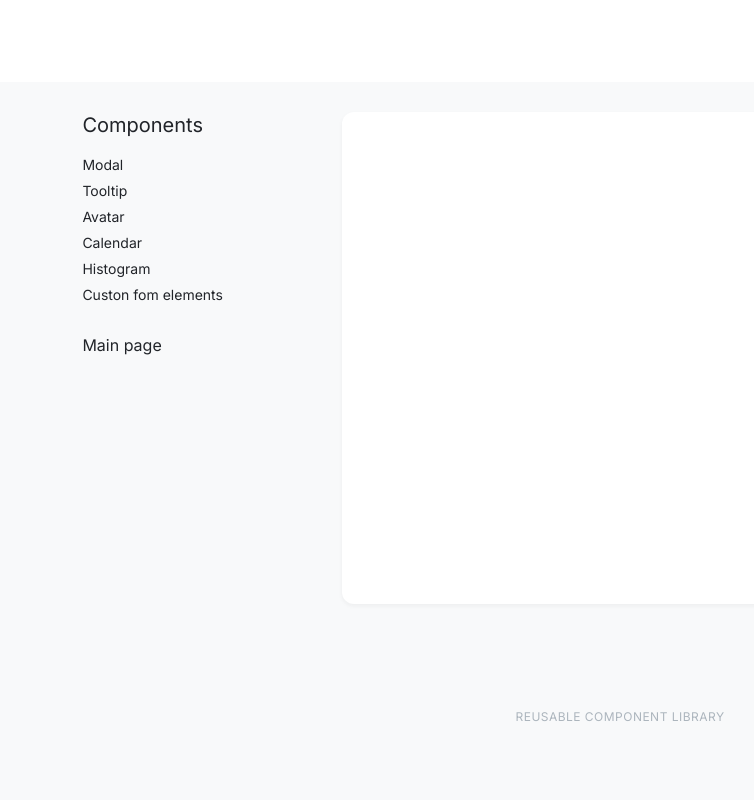
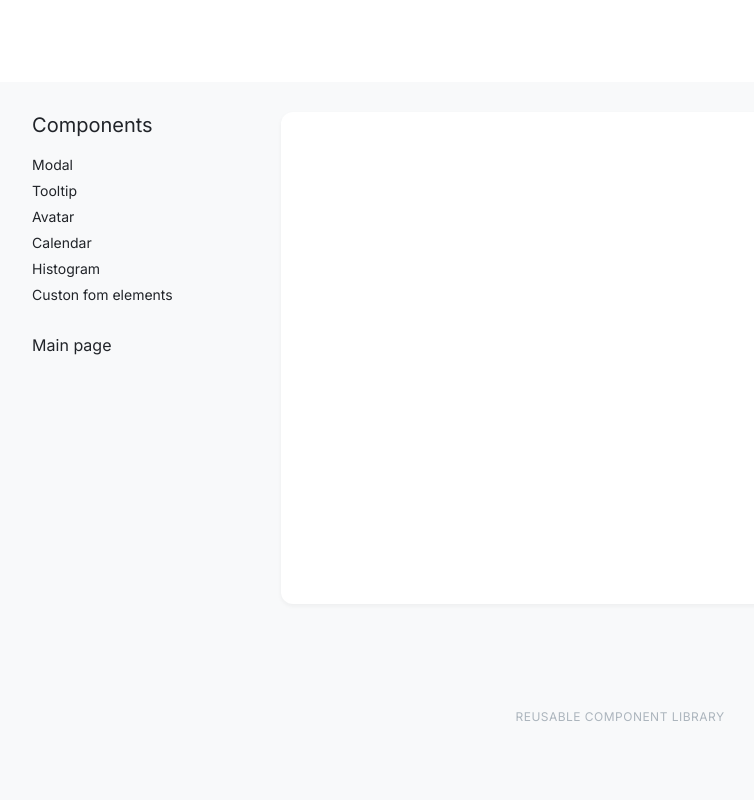
Before and after one commit to js-tasks-ru/htmlcss-20220616_fed-sav, a website: page pages/template.html in a window 1280 px wide. Shown: the whole page, without its empty margins (20-774 px from the left). Drawn offline with Linux system fonts and the light colour scheme.

Commit message:
обновил темплейт

```diff
--- a/components/footer/footer.css
+++ b/components/footer/footer.css
@@ -24,11 +24,10 @@
 }
 
 .footer_template {
-    height: 166px;
-    grid-area: footer;
-    display: flex;
-    align-items: center;
-    justify-content: center;
+    background-color: var(--grey-1)
+}
+
+.footer__caption-txt {
     font-family: 'Inter';
     font-style: normal;
     font-weight: 500;
@@ -37,5 +36,4 @@
     letter-spacing: 0.04em;
     text-transform: uppercase;
     color: var(--grey-3);
-    background-color: var(--grey-1)
 }
--- a/components/header/header.css
+++ b/components/header/header.css
@@ -15,8 +15,5 @@
 }
 
 .header_template {
-    height: 82px;
-    grid-area: header;
     background: var(--white);
-    padding: 0;
 }
--- a/components/page/page.css
+++ b/components/page/page.css
@@ -8,3 +8,17 @@
                          'main'
                          'footer';
 }
+
+.page__footer {
+    height: 166px;
+    grid-area: footer;
+    display: flex;
+    align-items: center;
+    justify-content: center;
+}
+
+.page__header {
+    height: 82px;
+    grid-area: header;
+    padding: 0;
+}
--- a/components/template/template.css
+++ b/components/template/template.css
@@ -3,34 +3,33 @@
     display: grid;
     grid-template-columns: 1fr 4fr ;
     gap: 56px;
-    padding: 0 8% 0 8%;
 }
 
-.content__sidebar {
+.sidebar {
     display: flex;
     flex-direction: column;
 }
 
-.content__text {
+.sidebar__text {
     font-family: 'Inter';
     font-style: normal;
     font-weight: 400;
     color: var(--black);
 }
 
-.content__text_title {
+.sidebar__text_title {
     font-size: 20px;
     line-height: 26px;
     padding-bottom: 14px;
 }
 
-.content__text_name {
+.sidebar__text_name {
     font-size: 14px;
     line-height: 22px;
     padding: 2px 0 2px 0;
 }
 
-.content__text_mainPage {
+.sidebar__text_mainPage {
     padding-top: 28px;
 }
 
--- a/pages/template.html
+++ b/pages/template.html
@@ -8,22 +8,26 @@
     <title>Template</title>
 </head>
 <body>
-    <div class="page_template">
-        <div class="header header_template"></div>
-        <div class="content">
-            <div class="content__sidebar">
-                <div class="content__text content__text_title">Components</div>
-                <div class="content__text content__text_name">Modal</div>
-                <div class="content__text content__text_name">Tooltip</div>
-                <div class="content__text content__text_name">Avatar</div>
-                <div class="content__text content__text_name">Calendar</div>
-                <div class="content__text content__text_name">Histogram</div>
-                <div class="content__text content__text_name">Custon fom elements</div>
-                <div class="content__text content__text_mainPage">Main page</div>
+    <div class="page">
+        <div class="page_template">
+            <div class="page__header header_template"></div>
+            <div class="content">
+                <div class="container">
+                    <div class="sidebar">
+                        <div class="sidebar__text sidebar__text_title">Components</div>
+                        <div class="sidebar__text sidebar__text_name">Modal</div>
+                        <div class="sidebar__text sidebar__text_name">Tooltip</div>
+                        <div class="sidebar__text sidebar__text_name">Avatar</div>
+                        <div class="sidebar__text sidebar__text_name">Calendar</div>
+                        <div class="sidebar__text sidebar__text_name">Histogram</div>
+                        <div class="sidebar__text sidebar__text_name">Custon fom elements</div>
+                        <div class="sidebar__text sidebar__text_mainPage">Main page</div>
+                    </div>
+                </div>
+                <div class="content__component"></div>
             </div>
-            <div class="content__component"></div>
+            <div class="footer_template page__footer footer__caption-txt">Reusable component library</div>
         </div>
-        <div class="footer footer_template">Reusable component library</div>
     </div>
 </body>
 </html>
```
